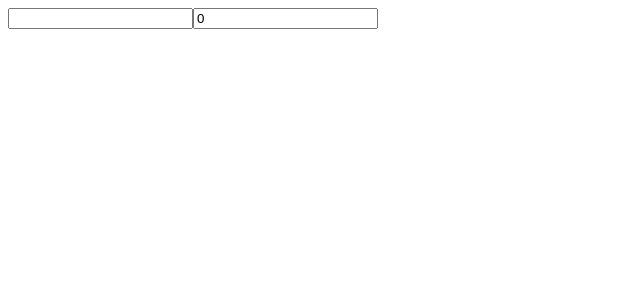
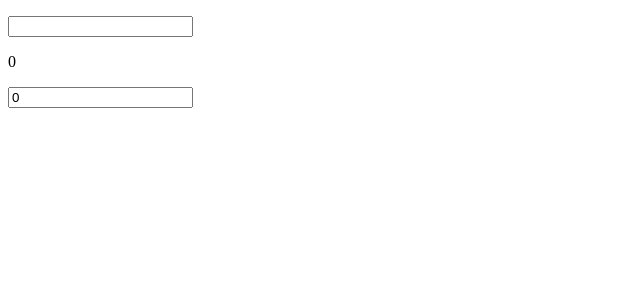
Before and after one commit to mreid21/simpli-form, a React (Vite) app: page / in a window 1280 px wide. Shown: the top 300 px of the page, without its empty margins (0-640 px from the left). Built offline with nearby package versions, Linux system fonts and the light colour scheme.

Commit message:
added generic validation

```diff
--- a/src/App.tsx
+++ b/src/App.tsx
@@ -1,33 +1,33 @@
-import * as Text from "./textValidation"
 import useFormField from "./useFormField"
-import { Validator } from "./validation"
+import { isRequired, clamp, Validator } from "./validation"
 
 export interface Values {
   name: string,
   age: number
 }
 
-//write a bunch of these utility functions so developer experience is better
-const _isGreaterThan = (value: number, limit: number) => value < limit ? {error: `value must be greater than ${limit}`} : false
-const isGreaterThan = (limit: number): Validator<number, [number]> => [_isGreaterThan, limit]
+
 
 function App() {
 
   const name = useFormField<string, Values>('', 'name', {
-    validators: [Text.isRequired, Text.minLength(10)],
+    validators: [isRequired(), clamp(5, 10)],
     validationType: 'onChange'
   })
 
+
   const age = useFormField<number, Values>(0, 'age', {
-    validators: [isGreaterThan(10)],
+    validators: [isRequired(), clamp(1, 10, 'number must be between 1 and 10')],
     validationType: 'onChange'
   })
 
   return (
     <>
+      <p>{name.value}</p>
       <input type="text" {...name} />
       {name.error && <span style={{color: 'red'}}>{name.error}</span>}
 
+      <p>{age.value}</p>
       <input type="number" {...age} />
       {age.error && <span style={{color: 'red'}}>{age.error}</span>}
     </>
--- a/src/textValidation.ts
+++ b/src/textValidation.ts
@@ -1,11 +1,12 @@
 import { Validator } from "./validation"
 
-const isRequired = (text: string) => text === '' ? {error: 'input is required'} : false
-
-const _minLength = (text: string, length: number) => text.length < length ? {error: 'too short'} : false
+const _minLength = (text: string, length: number) => text.length < length ? {error: `must be longer than ${length}`} : false
 const minLength = (length: number): Validator<string, [number]> => [_minLength, length]
 
-const _maxLength = (text: string, length: number) => text.length > length ? {error: 'too long'} : false
+const _maxLength = (text: string, length: number) => text.length > length ? {error: `must be shorter than ${length}`} : false
 const maxLength = (length: number): Validator<string, [number]> => [_maxLength, length]
 
-export {isRequired, minLength, maxLength}
+
+
+
+export {minLength, maxLength}
--- a/src/validation.ts
+++ b/src/validation.ts
@@ -1,4 +1,30 @@
 export type Validator<T, U extends any[]> = ([(...params: [T, ...U]) => {error: string} | boolean, ...U]) |((value: T) => {error: string} | boolean)
+
+
+
+const _isRequired = <T>(value: T, error='field is required') => {
+
+    if(typeof value === 'string') return !(value && value.trim()) ? {error} : false
+
+    if(typeof value === 'number') return (value === undefined || value === null) ? {error} : false
+
+    return false
+}
+
+const isRequired = <T>(error='field is required'): Validator<T, [string]> => [_isRequired, error]
+
+
+const _clamp = <T>(value: T, min: number, max: number, error: string) => {
+
+    if(typeof value === 'string') return value.length <= min || value.length >= max ? {error} : false
+
+    if(typeof value === 'number') return value <= min || value >= max ? {error} : false
+
+    return false
+
+}
+
+const clamp = <T>(min: number, max: number, error=`must be between ${min} and ${max}`): Validator<T, [number, number, string]> => [_clamp, min, max, error]
 
 export type ValidationConfig<T> = {
     validators: Validator<T, any[]>[],
@@ -7,3 +33,6 @@ export type ValidationConfig<T> = {
         duration?: number, //in millis
     }
 }
+
+
+export {isRequired, clamp}
```
Also changed, not shown: src/numericValidation.ts (added, +10 -0 lines).
